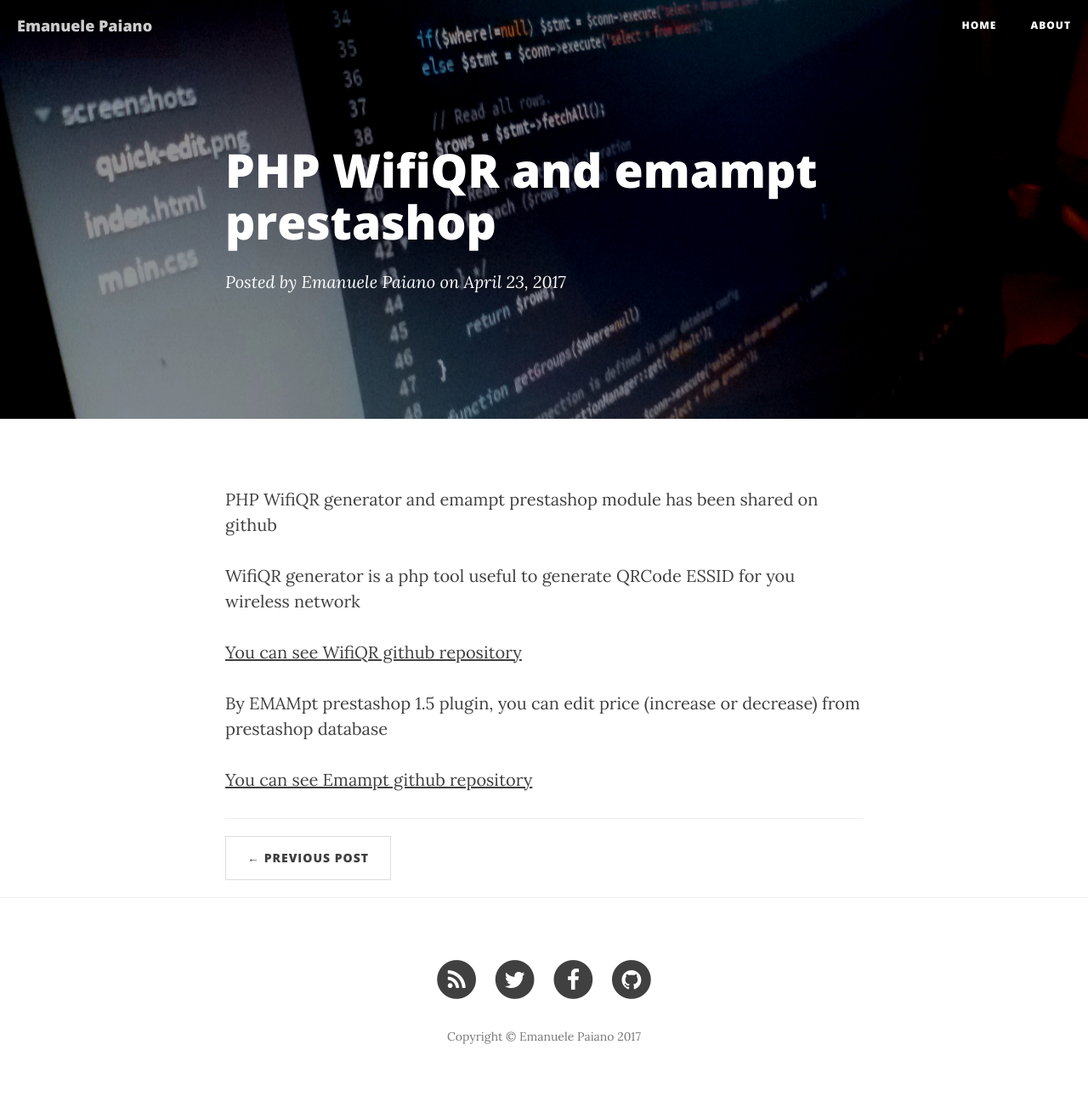
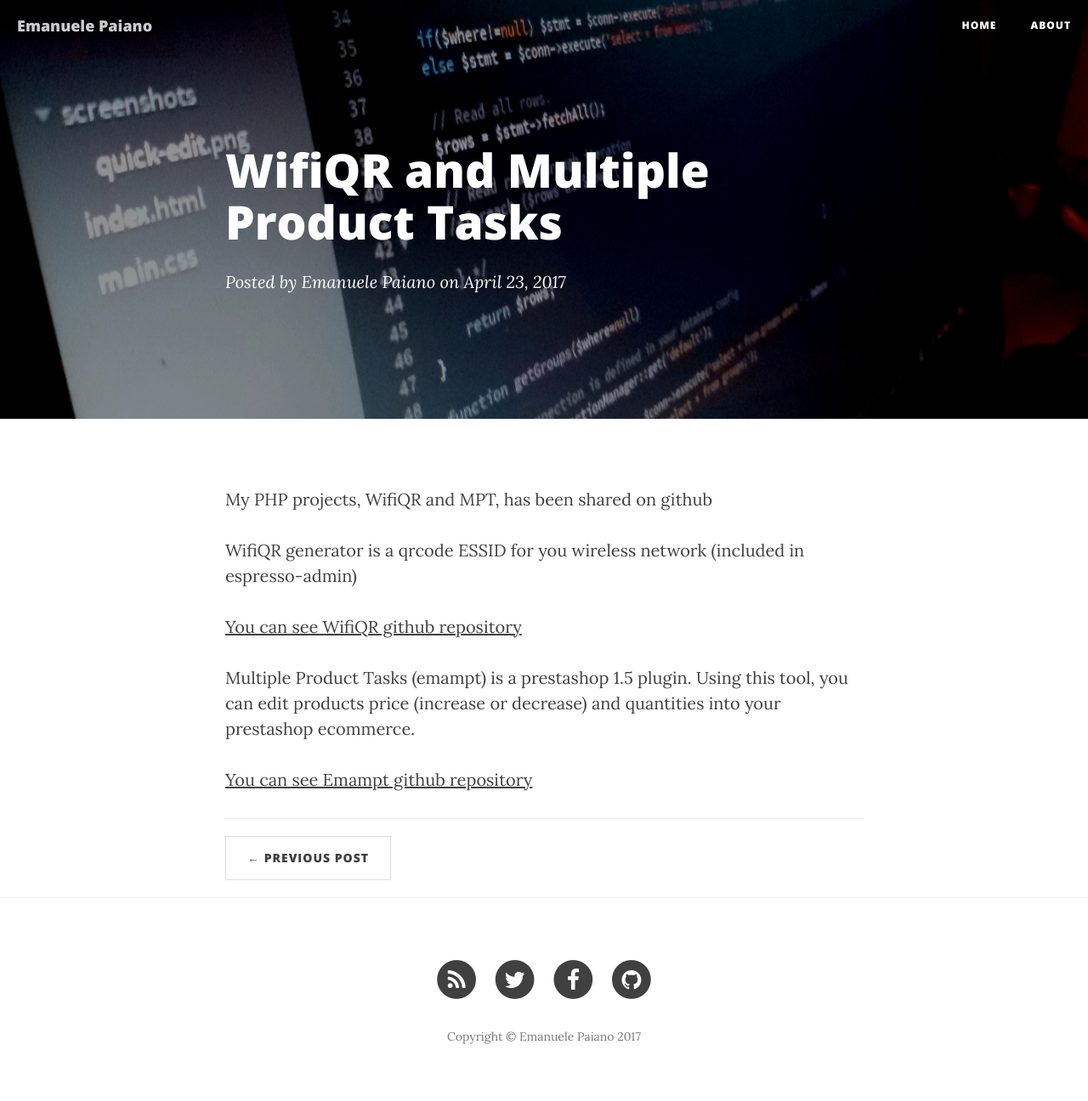
Before and after one commit to emanuelepaiano/emanuelepaiano.github.io, a Jekyll site: the page built from _posts/2017-04-24-Set useful script.markdown, in a window 1280 px wide. Shown: the whole page at 85% size. Built offline with Jekyll 4.4.1, drawn with Linux system fonts in a browser that asks for light colours; nearby versions of some CDN libraries.

Commit message:
Update 2017-04-24-Set useful script.markdown

```diff
--- a/_posts/2017-04-24-Set useful script.markdown
+++ b/_posts/2017-04-24-Set useful script.markdown
@@ -1,18 +1,18 @@
 ---
 layout:     post
-title:      "PHP WifiQR and emampt prestashop"
+title:      "WifiQR and Multiple Product Tasks"
 subtitle:   ""
 date:       2017-04-23 12:00:00
 author:     "Emanuele Paiano"
 header-img: "img/4.jpg"
 ---
 
-<p>PHP WifiQR generator and emampt prestashop module has been shared on github</p>
+<p>My PHP projects, WifiQR and MPT, has been shared on github</p>
 
-<p>WifiQR generator is a php tool useful to generate QRCode ESSID for you wireless network</p>
+<p>WifiQR generator is a qrcode ESSID for you wireless network (included in espresso-admin)</p>
 
 <p><a href="https://github.com/emanuelepaiano/wifiqr">You can see WifiQR github repository</a></p>
 
-<p>By EMAMpt prestashop 1.5 plugin, you can edit price (increase or decrease) from prestashop database</p>
+<p>Multiple Product Tasks (emampt) is a prestashop 1.5 plugin. Using this tool, you can edit products price (increase or decrease) and quantities into your prestashop ecommerce.</p>
 
 <p><a href="https://github.com/emanuelepaiano/emampt">You can see Emampt github repository</a></p>
```
